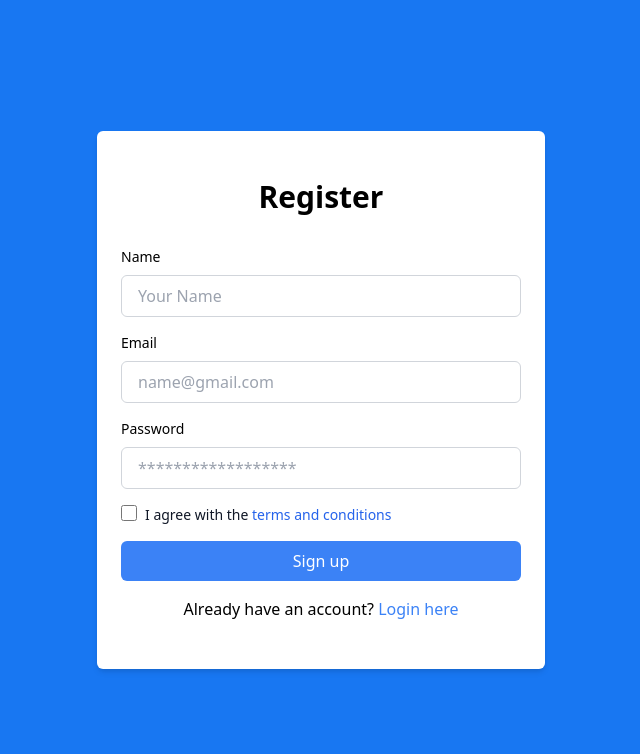
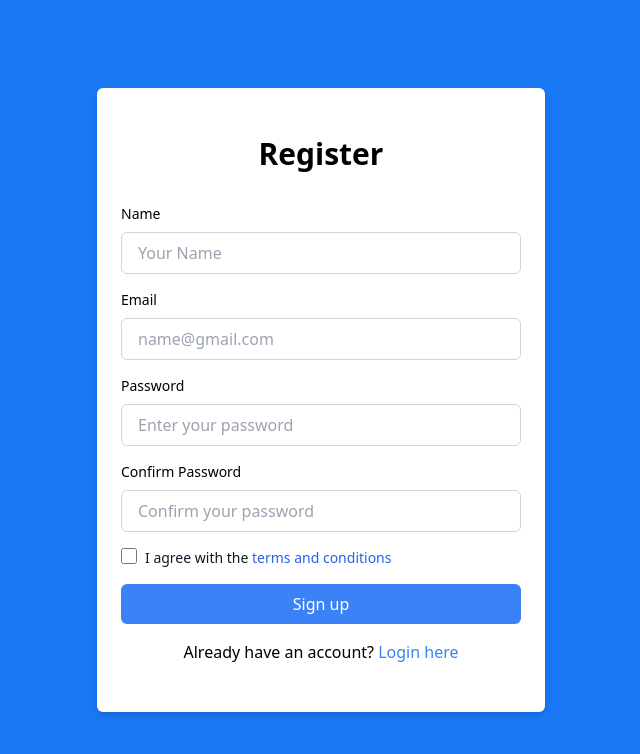
Before and after one commit to Taufiqul7756/Generations-Gaze, a React (Create React App) app in the folder client/: page /register in a window 1280 px wide. Shown: the top 754 px of the page, without its empty margins (319-959 px from the left). Built offline with nearby package versions, Linux system fonts and the light colour scheme.

Commit message:
Check password match or not

```diff
--- a/client/src/components/Login.jsx
+++ b/client/src/components/Login.jsx
@@ -25,7 +25,7 @@
         body: JSON.stringify(body),
       });
       const parseRes = await response.json();
-      console.log("Token", parseRes);
+      // console.log("Token", parseRes);
       if (parseRes.token) {
         localStorage.setItem("token", parseRes.token);
         setAuth(true);
--- a/client/src/components/Register.jsx
+++ b/client/src/components/Register.jsx
@@ -6,14 +6,19 @@
   const [inputs, setInputs] = useState({
     email: "",
     password: "",
+    confirmPassword: "",
     name: "",
   });
-  const { email, password, name } = inputs;
+  const { email, password, name, confirmPassword } = inputs;
   const onChange = (e) =>
     setInputs({ ...inputs, [e.target.name]: e.target.value });
 
   const onSubmitForm = async (e) => {
     e.preventDefault();
+    if (password !== confirmPassword) {
+      toast.error("Passwords do not match");
+      return;
+    }
     try {
       const body = { name, email, password };
       const response = await fetch("http://localhost:5000/auth/register", {
@@ -82,7 +87,25 @@
               value={password}
               onChange={onChange}
               className="w-full px-4 py-2 border border-gray-300 rounded-md focus:outline-none focus:border-blue-500"
-              placeholder="******************"
+              placeholder="Enter your password"
+              required
+            />
+          </div>
+          <div className="mb-4">
+            <label
+              htmlFor="confirmPassword"
+              className="block mb-2 text-sm font-medium"
+            >
+              Confirm Password
+            </label>
+            <input
+              type="password"
+              id="confirmPassword"
+              name="confirmPassword"
+              value={confirmPassword}
+              onChange={onChange}
+              className="w-full px-4 py-2 border border-gray-300 rounded-md focus:outline-none focus:border-blue-500"
+              placeholder="Confirm your password"
               required
             />
           </div>
@@ -98,12 +121,12 @@
               className="ml-2 text-sm font-medium text-gray-900 dark:text-gray-300"
             >
               I agree with the{" "}
-              <a
+              <Link
                 href="#"
                 className="text-blue-600 hover:underline dark:text-blue-500"
               >
                 terms and conditions
-              </a>
+              </Link>
             </label>
           </div>
           <button
```
